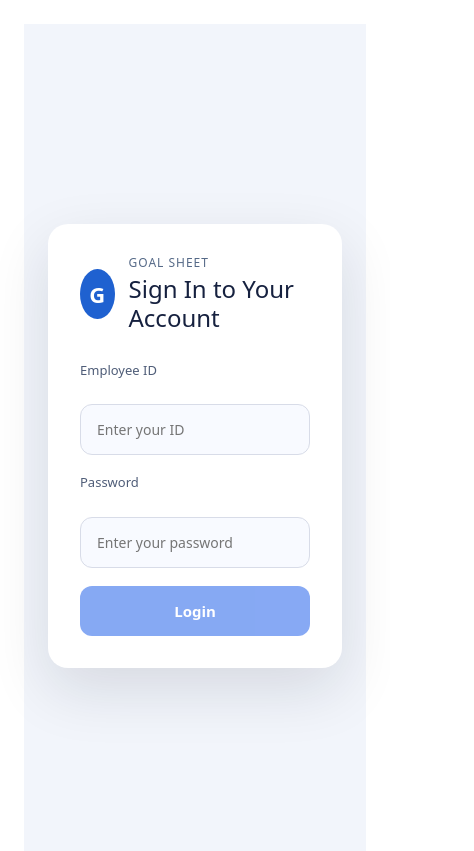
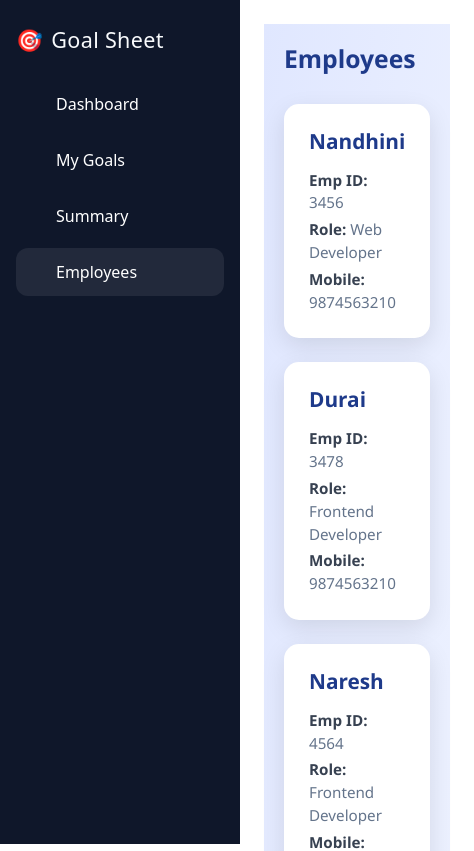
Before and after one commit to Nandhunarravula/GoalSheet, an Angular app: page /employees in a window 390 px wide. Before the commit this address led to /. Shown: the top 851 px of the page, 474 px wide, since content can reach past the window. Built offline with nearby package versions, Linux system fonts and the light colour scheme.

Commit message:
Add employee list feature with responsive card layout and routing

```diff
--- a/src/app/app-routing.module.ts
+++ b/src/app/app-routing.module.ts
@@ -5,6 +5,8 @@ import { CreateGoalsComponent } from './create-goals/create-goals.component';
 import { DashboardComponent } from './dashboard/dashboard.component';
 import { LoginComponent } from './login/login.component';
 import { SummaryComponent } from './summary/summary.component';
+import { empty } from 'rxjs';
+import { EmployeeListComponent } from './employee-list/employee-list.component';
 
 const routes: Routes = [
   {
@@ -36,6 +38,14 @@ const routes: Routes = [
     }
   },
   {
+    path: 'employees',
+    component: EmployeeListComponent,
+    data: {
+      navLabel: 'Employees',
+      icon: 'people'
+    }
+  },
+  {
     path: '**',
     redirectTo: ''
   }
--- a/src/app/employee-list/employee-list.component.html
+++ b/src/app/employee-list/employee-list.component.html
@@ -1,40 +1,24 @@
   <div class="container">
     <h2>Employees</h2>
-    <table id="employeeTable">
-      <thead>
-        <tr>
-          <th>Name</th>
-          <th>Emp ID</th>
-          <th>Role</th>
-          <th>Mobile</th>
-        </tr>
-      </thead>
-      <tbody>
-        <tr (click)="showDetails('Nandhini')">
-          <td>Nandhini</td>
-          <td>3456</td>
-          <td>Web Developer</td>
-          <td>9874563210</td>
-        </tr>
-        <tr (click)="showDetails('Durai')">
-          <td>Durai</td>
-          <td>3478</td>
-          <td>Frontend Developer</td>
-          <td>9874563210</td>
-        </tr>
-        <tr (click)="showDetails('Naresh')">
-          <td>Naresh</td>
-          <td>4564</td>
-          <td>Frontend Developer</td>
-          <td>9874563210</td>
-        </tr>
-        <tr (click)="showDetails('Vicky M')">
-          <td>Vicky M</td>
-          <td>789945</td>
-          <td>Full Stack Developer</td>
-          <td>9874563210</td>
-        </tr>
-      </tbody>
-    </table>
+    <div class="row">
+      <div class="col-md-6 col-lg-4 mb-4" *ngFor="let employee of employees">
+        <div class="card employee-card" (click)="showDetails(employee.name)">
+          <div class="card-body">
+            <h5 class="card-title">{{ employee.name }}</h5>
+            <div class="employee-details">
+              <p class="card-text mb-1">
+                <strong>Emp ID:</strong> {{ employee.empId }}
+              </p>
+              <p class="card-text mb-1">
+                <strong>Role:</strong> {{ employee.role }}
+              </p>
+              <p class="card-text mb-0">
+                <strong>Mobile:</strong> {{ employee.mobile }}
+              </p>
+            </div>
+          </div>
+        </div>
+      </div>
+    </div>
     <button class="add-btn" (click)="addEmployee()">+</button>
   </div>
--- a/src/app/employee-list/employee-list.component.scss
+++ b/src/app/employee-list/employee-list.component.scss
@@ -1,32 +1,79 @@
 .container {
-  max-width: 1000px;
+  max-width: 1200px;
   margin: auto;
   padding: 20px;
-  border-radius: 12px;
   font-family: 'Segoe UI', sans-serif;
-  background: linear-gradient(to bottom right, #4f46e5, #9333ea);
-  color: white;
-  position: relative; /* needed for plus button */
+  background: linear-gradient(to bottom right, #e0e7ff, #f0f4ff);
+  min-height: 90vh;
+  position: relative;
 }
 
 h2 {
-  color: #fff;
-  margin-bottom: 20px;
+  color: #1e3a8a;
+  margin-bottom: 30px;
+  text-align: left;
+  font-weight: 600;
 }
 
-table {
-  width: 100%;
-  border-collapse: separate;   /* allow spacing */
-  border-spacing: 0 15px;      /* vertical gap between rows */
-  margin-top: 20px;
+.employee-card {
+  border: none;
+  border-radius: 15px;
+  box-shadow: 0 8px 25px rgba(0, 0, 0, 0.1);
+  transition: all 0.3s ease;
+  cursor: pointer;
+  background: white;
+  height: 100%;
+  overflow: hidden;
 }
 
-th {
-  background-color: #b9b6e9;
+.employee-card:hover {
+  transform: translateY(-5px);
+  box-shadow: 0 12px 35px rgba(0, 0, 0, 0.15);
+}
+
+.card-body {
+  padding: 25px;
+}
+
+.card-title {
+  color: #1e3a8a;
+  font-weight: 600;
+  margin-bottom: 15px;
+  font-size: 1.3rem;
+}
+
+.employee-details p {
+  color: #64748b;
+  font-size: 0.95rem;
+  line-height: 1.5;
+}
+
+.employee-details strong {
+  color: #374151;
+  font-weight: 600;
+}
+
+.add-btn {
+  position: fixed;
+  bottom: 30px;
+  right: 30px;
+  width: 60px;
+  height: 60px;
+  border-radius: 50%;
+  background: linear-gradient(135deg, #667eea 0%, #764ba2 100%);
+  border: none;
   color: white;
-  padding: 12px;
-  text-align: left;
+  font-size: 24px;
   font-weight: bold;
+  cursor: pointer;
+  box-shadow: 0 4px 15px rgba(0, 0, 0, 0.2);
+  transition: all 0.3s ease;
+  z-index: 1000;
+}
+
+.add-btn:hover {
+  transform: scale(1.1);
+  box-shadow: 0 6px 20px rgba(0, 0, 0, 0.3);
 }
 
 td {
--- a/src/app/employee-list/employee-list.component.ts
+++ b/src/app/employee-list/employee-list.component.ts
@@ -1,4 +1,11 @@
 import { Component } from '@angular/core';
+
+interface Employee {
+  name: string;
+  empId: number;
+  role: string;
+  mobile: string;
+}
 
 @Component({
   selector: 'app-employee-list',
@@ -6,11 +13,51 @@ import { Component } from '@angular/core';
   styleUrls: ['./employee-list.component.scss']
 })
 export class EmployeeListComponent {
+  employees: Employee[] = [
+    {
+      name: 'Nandhini',
+      empId: 3456,
+      role: 'Web Developer',
+      mobile: '9874563210'
+    },
+    {
+      name: 'Durai',
+      empId: 3478,
+      role: 'Frontend Developer',
+      mobile: '9874563210'
+    },
+    {
+      name: 'Naresh',
+      empId: 4564,
+      role: 'Frontend Developer',
+      mobile: '9874563210'
+    },
+    {
+      name: 'Vicky ',
+      empId: 789945,
+      role: 'Full Stack Developer',
+      mobile: '9874563210'
+    },
+    {
+      name: 'vishnu',
+      empId: 789945,
+      role: 'Full Stack Developer',
+      mobile: '9874563210'
+    },
+    {
+      name: 'John',
+      empId: 789945,
+      role: 'Full Stack Developer',
+      mobile: '9874563210'
+    }
+
+  ];
+
   showDetails(name: string) {
     alert("You clicked on " + name);
   }
+
   addEmployee() {
-  alert("Add new employee clicked!");
+    alert("Add new employee clicked!");
+  }
 }
-
-}
--- a/src/assets/nav-data.json
+++ b/src/assets/nav-data.json
@@ -13,5 +13,10 @@
     "label": "Summary",
     "path": "/summary",
     "icon": "fas fa-chart-bar"
+  },
+  {
+    "label": "Employees",
+    "path": "/employees",
+    "icon": "fas fa-users"
   }
 ]
```
